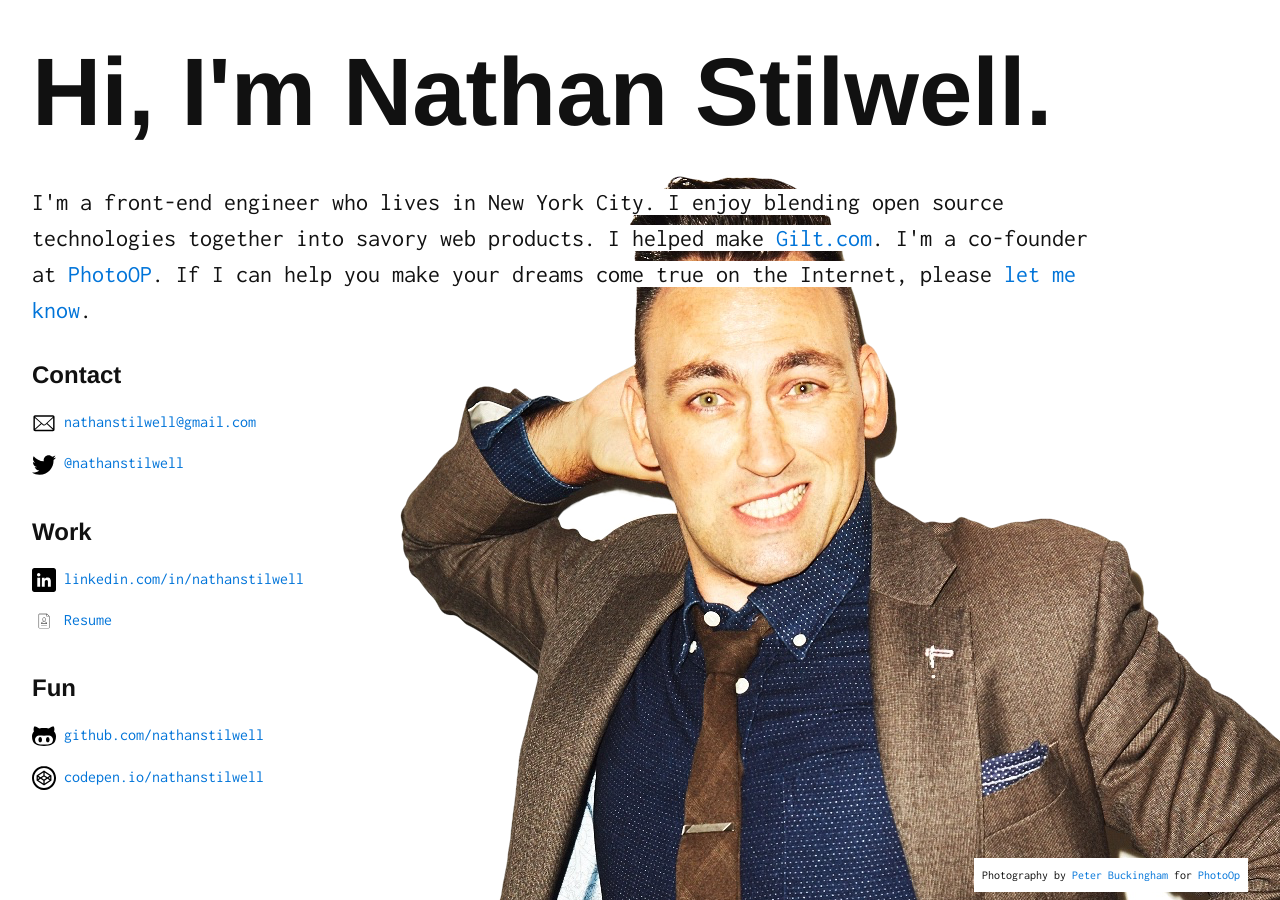
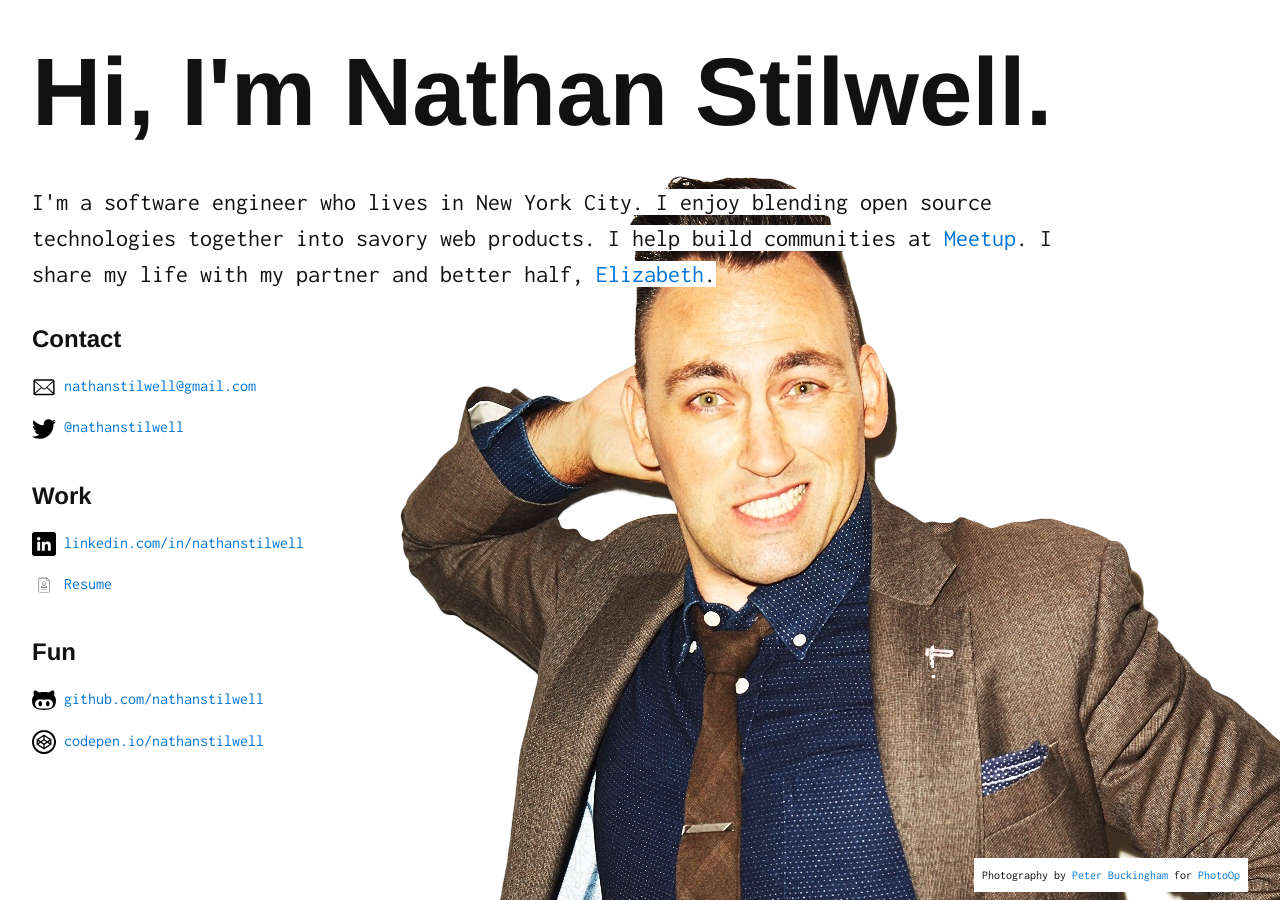
Before and after one commit to nathanstilwell/nathanstilwell.github.com, a Jekyll site: the page index.html, which Jekyll copies as it is, in a window 1280 px wide. Built offline with Jekyll 4.4.1, drawn with Linux system fonts in a browser that asks for light colours.

Commit message:
New blurb for new life.

```diff
--- a/index.html
+++ b/index.html
@@ -52,10 +52,11 @@
 
       <p class="description col-10 px3 m0 mt3">
         <span class="bg-white">
-        I'm a front-end engineer who lives in New York City. I enjoy blending
-        open source technologies together into savory web products. I helped
-        make <a href="http://gilt.com" target="_blank">Gilt.com</a>. I'm a co-founder at <a href="http://photoop.io" target="_blank">PhotoOP</a>. If I can help you make your
-        dreams come true on the Internet, please <a href="mailto:nathanstilwell@gmail.com">let me know</a>.
+        I'm a software engineer who lives in New York City. I enjoy blending
+        open source technologies together into savory web products. I help build
+        communities at <a href="http://www.meetup.com/">Meetup</a>. I share my
+        life with my partner and better half,
+        <a href="http://thenotepasser.com/" target="_blank">Elizabeth</a>.
         </span>
       </p>
 
```
